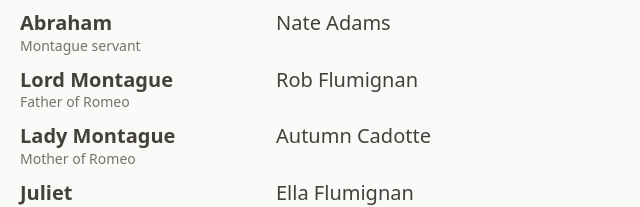
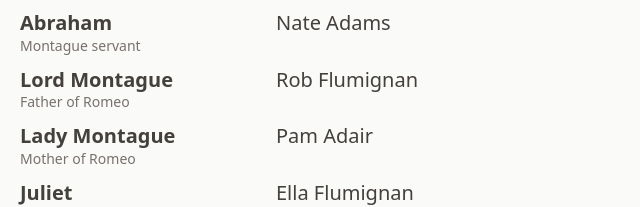
Before and after one commit to pcrist/adrian-shakespeare, a Nuxt app: page / in a window 1280 px wide. Shown: the part 1607-1814 px from the top of the page, without its empty margins (0-640 px from the left). Built offline with nearby package versions, Linux system fonts and the light colour scheme.

Commit message:
Update R+J cast

```diff
--- a/app.vue
+++ b/app.vue
@@ -364,7 +364,7 @@ const romeoAndJulietCast = [
   { character: 'Balthasar', actor: 'Aiden Leake', description: 'Montague servant' },
   { character: 'Abraham', actor: 'Nate Adams', description: 'Montague servant' },
   { character: 'Lord Montague', actor: 'Rob Flumignan', description: 'Father of Romeo' },
-  { character: 'Lady Montague', actor: 'Autumn Cadotte', description: 'Mother of Romeo' },
+  { character: 'Lady Montague', actor: 'Pam Adair', description: 'Mother of Romeo' },
   { character: 'Juliet', actor: 'Ella Flumignan', description: 'Daughter of Capulet' },
   { character: 'Tybalt', actor: 'Kyler Mattoon', description: 'Capulet cousin of Juliet' },
   { character: 'Sampson', actor: 'Max Ruff', description: 'Capulet servant' },
```
